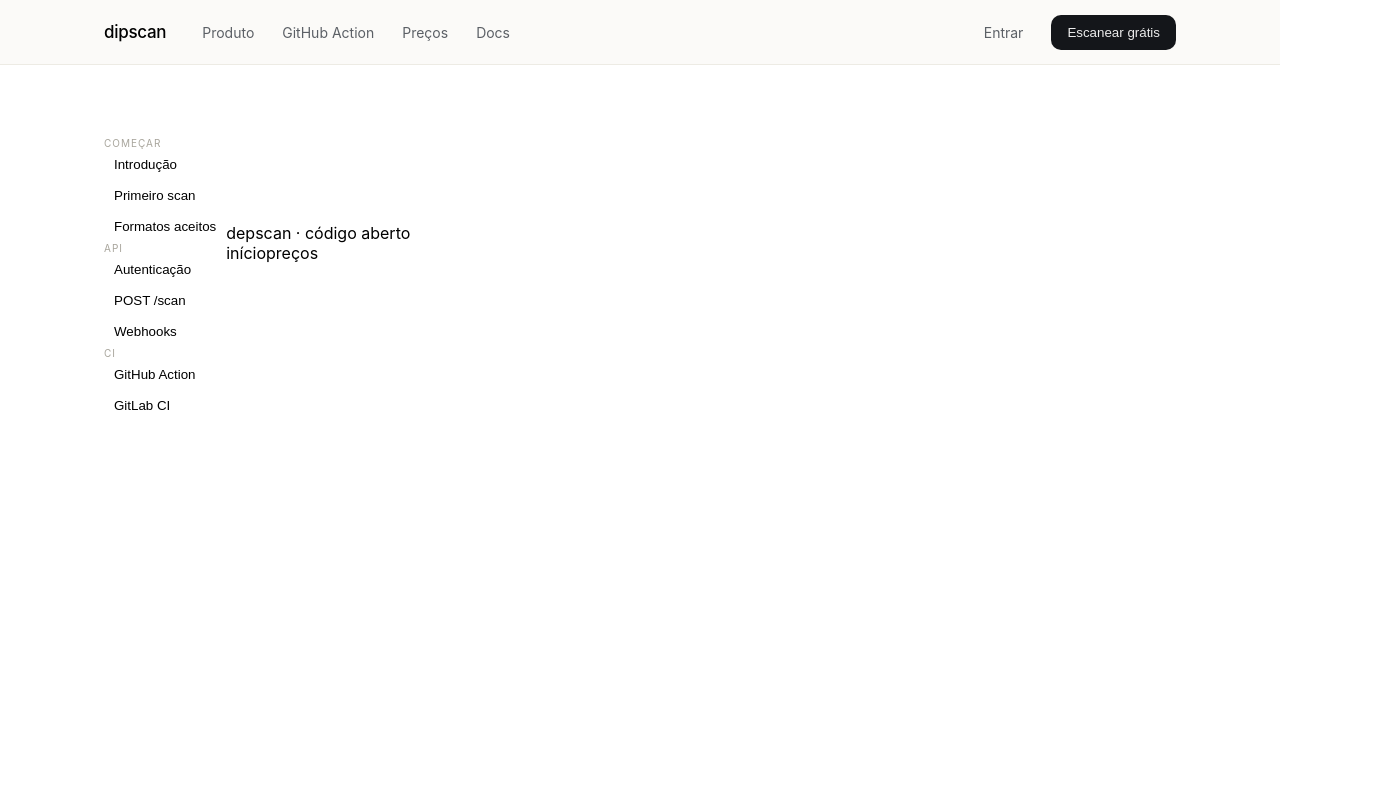
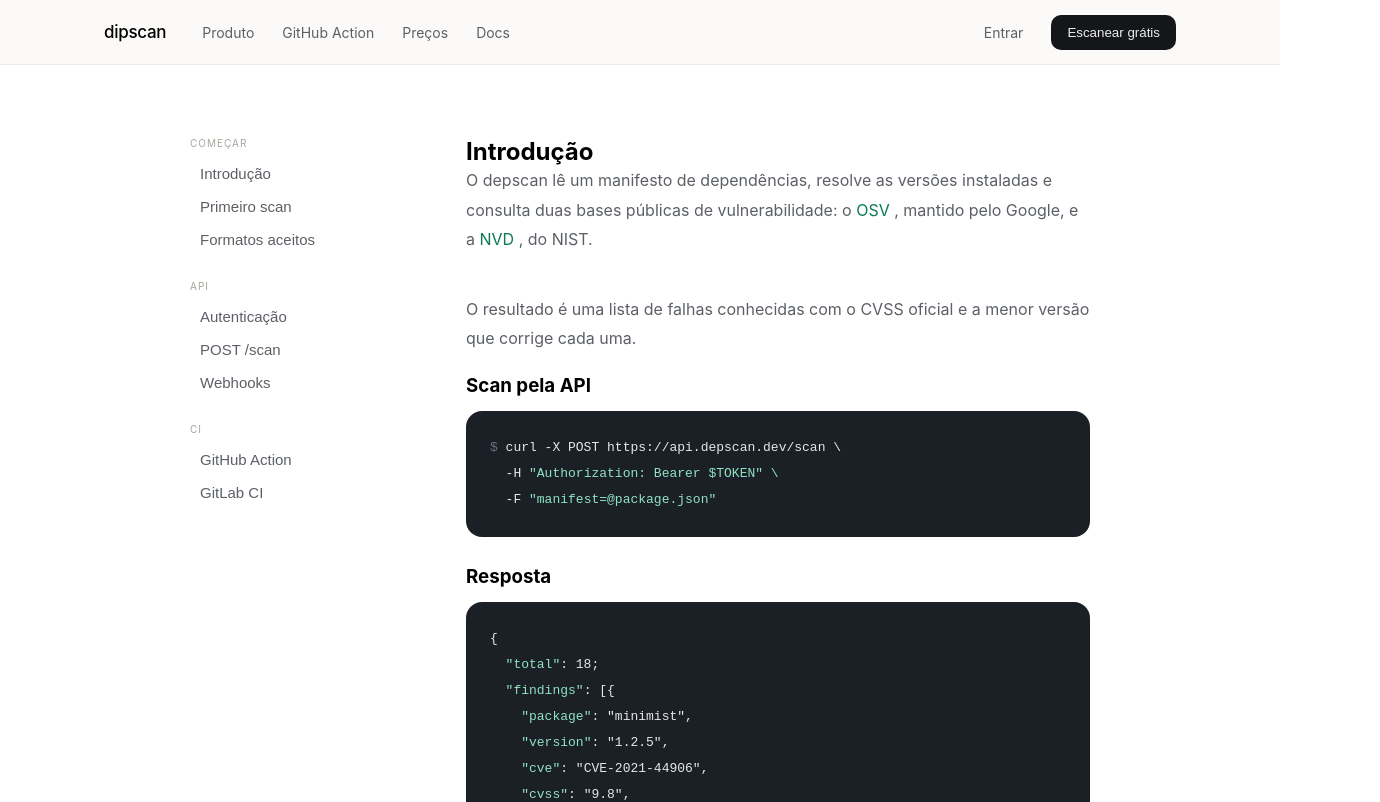
Before and after one commit to LucasKron/Dipscan, a React (Vite) app: page /docs in a window 1280 px wide. Shown: the top 802 px of the page, 1380 px wide, since content can reach past the window. Built offline with nearby package versions, Linux system fonts and the light colour scheme.

Commit message:
cria componente docs, falta atualizar footer do componente

```diff
--- a/src/components/Docs/Docspage.css
+++ b/src/components/Docs/Docspage.css
@@ -1,31 +1,97 @@
 #docs{
-    max-width: 1200px;
+    padding-top: 72px;
+}
+
+#docs-main{
     display: flex;
-    align-items: center;
-    margin: 0 auto;
-    padding: 0 64px;
+    flex-direction: row;
+    justify-content: center;
+    max-width: 1500px;
+    width: 100%;
 }
 
 #aba-lateral{
-    padding-top: 72px;
     display: flex;
     flex-direction: column;
+    max-width: 220px;
 }
 
 .aba-sub{
     display: flex;
     flex-direction: column;
+    margin-bottom: 24px;
 }
 
 .aba-subtitulo{
     font-size: 10px;
     letter-spacing: 1px;
     color: #A8A59C;
+    width: 220px;
+    padding: 0 10px 8px 0;
 }
 
-.btn{
+.bttn{
     padding: 8px 10px;
     background: none;
     border: none;
     cursor: pointer;
+    font-size: 15px;
+    border-radius: 10px;
+    color: #5C6066;
+    width: 100%;
+    text-align: left;
 }
+
+.bttn:hover {
+    background-color: #EDEAE1;
+}
+
+.intro-contenent{
+    max-width: 680px;
+    padding-left: 56px;
+}
+
+.text{
+    font-size: 16px;
+    color: #5c6066;
+    line-height: 1.85;
+    margin-bottom: 20px;
+}
+
+.text-color-link{
+    color: #0b7a55;;
+}
+
+.code{
+    background-color: #1B1F26;
+    border-radius: 16px;
+    padding: 24px;
+    font-family: monospace;
+    margin-top: 14px;
+    color: #E5E7EA;
+    line-height: 2;
+    margin-bottom: 28px;
+}
+
+.z{
+    color: #6b7078;
+}
+
+.y{
+    color: #8FE3C2;
+}
+
+.x{
+    color: #F09393;
+}
+
+#docs-footer{
+    margin: 88px 300px;
+    color: #9a9ca1;
+    border-top: 1px solid;
+    display: flex;
+    flex-direction: row;
+    max-width: 1080px;
+    width: 100%;
+    padding: 30px 0 60px;
+}
--- a/src/components/Docs/Docspage.tsx
+++ b/src/components/Docs/Docspage.tsx
@@ -4,31 +4,100 @@
 export default function Docspage(){
     return(
         <section id='docs'>
+            <div id='docs-main'>
                 <div id='aba-lateral'>
                     <div className='aba-sub'>
                         <p className='aba-subtitulo'>COMEÇAR</p>
-                    <Link to=''><button className='btn'>Introdução</button></Link>
-                    <Link to=''><button className='btn'>Primeiro scan</button></Link>
-                    <Link to=''><button className='btn'>Formatos aceitos</button></Link>
+                        <Link to=''><button className='bttn'>Introdução</button></Link>
+                        <Link to=''><button className='bttn'>Primeiro scan</button></Link>
+                        <Link to=''><button className='bttn'>Formatos aceitos</button></Link>
                     </div>
                     <div className='aba-sub'>
                         <p className='aba-subtitulo'>API</p>
-                    <Link to=''><button className='btn'>Autenticação</button></Link>
-                    <Link to=''><button className='btn'>POST /scan</button></Link>
-                    <Link to=''><button className='btn'>Webhooks</button></Link>
+                        <Link to=''><button className='bttn'>Autenticação</button></Link>
+                        <Link to=''><button className='bttn'>POST /scan</button></Link>
+                        <Link to=''><button className='bttn'>Webhooks</button></Link>
                     </div>
                     <div className='aba-sub'>
                         <p className='aba-subtitulo'>CI</p>
-                    <Link to=''><button className='btn'>GitHub Action</button></Link>
-                    <Link to=''><button className='btn'>GitLab CI</button></Link>
+                        <Link to=''><button className='bttn'>GitHub Action</button></Link>
+                        <Link to=''><button className='bttn'>GitLab CI</button></Link>
                     </div>
                 </div>
+                <div className="intro-contenent">
+                    <h1>Introdução</h1>
+                    <p className='text'>O depscan lê um manifesto de dependências, resolve as versões instaladas e consulta duas bases públicas de vulnerabilidade: o
+                        <Link to='' className='text-color-link'> OSV </Link>
+                        , mantido pelo Google, e a
+                        <Link to='' className='text-color-link'> NVD </Link>
+                        , do NIST.
+                    </p>
+                    <br/>
+                    <p className='text'>O resultado é uma lista de falhas conhecidas com o CVSS oficial e a menor versão que corrige cada uma.</p>
+                    <h3>Scan pela API</h3>
+                    <div className='code'>
                         <div>
-
+                            <span className='z'>$ </span>
+                            curl -X POST https://api.depscan.dev/scan \
                         </div>
                         <div>
+                            &nbsp;&nbsp;-H
+                            <span className='y'> "Authorization: Bearer $TOKEN" \</span>
+                        </div>
                         <div>
-                    <p>depscan · código aberto</p>
+                            &nbsp;&nbsp;-F
+                            <span className='y'> "manifest=@package.json"</span>
+                        </div>
+                    </div>
+                    <h3>Resposta</h3>
+                    <div className='code'>
+                        <div>{"{"}</div>
+                        <div>
+                            &nbsp;&nbsp;
+                            <span className='y'>"total"</span>
+                            : 18;
+                        </div>
+                        <div>
+                            &nbsp;&nbsp;
+                            <span className='y'>"findings"</span>
+                            : {"[{"}
+                        </div>
+                        <div>
+                            &nbsp;&nbsp;&nbsp;&nbsp;
+                            <span className='y'>"package"</span>
+                            : "minimist",
+                        </div>
+                        <div>
+                            &nbsp;&nbsp;&nbsp;&nbsp;
+                            <span className='y'>"version"</span>
+                            : "1.2.5",
+                        </div>
+                        <div>
+                            &nbsp;&nbsp;&nbsp;&nbsp;
+                            <span className='y'>"cve"</span>
+                            : "CVE-2021-44906",
+                        </div>
+                        <div>
+                            &nbsp;&nbsp;&nbsp;&nbsp;
+                            <span className='y'>"cvss"</span>
+                            <span className='r'>: "9.8",</span>
+                        </div>
+                        <div>
+                            &nbsp;&nbsp;&nbsp;&nbsp;
+                            <span className='y'>"version"</span>
+                            : "1.2.6"
+                        </div>
+                        <div>
+                            &nbsp;&nbsp;
+                            {"}]"}
+                        </div>
+                        <div>{"}"}</div>
+                    </div>
+                </div>
+            </div>
+            <div id='docs-footer'>
+                <div>
+                    <span>depscan · código aberto</span>
                 </div>
                 <div>
                     <Link to='/'>início</Link>
```
Also changed, not shown: 1 other file (tests, documents, lock files or other folders). Lines whose indentation alone changed are shown as unchanged.
